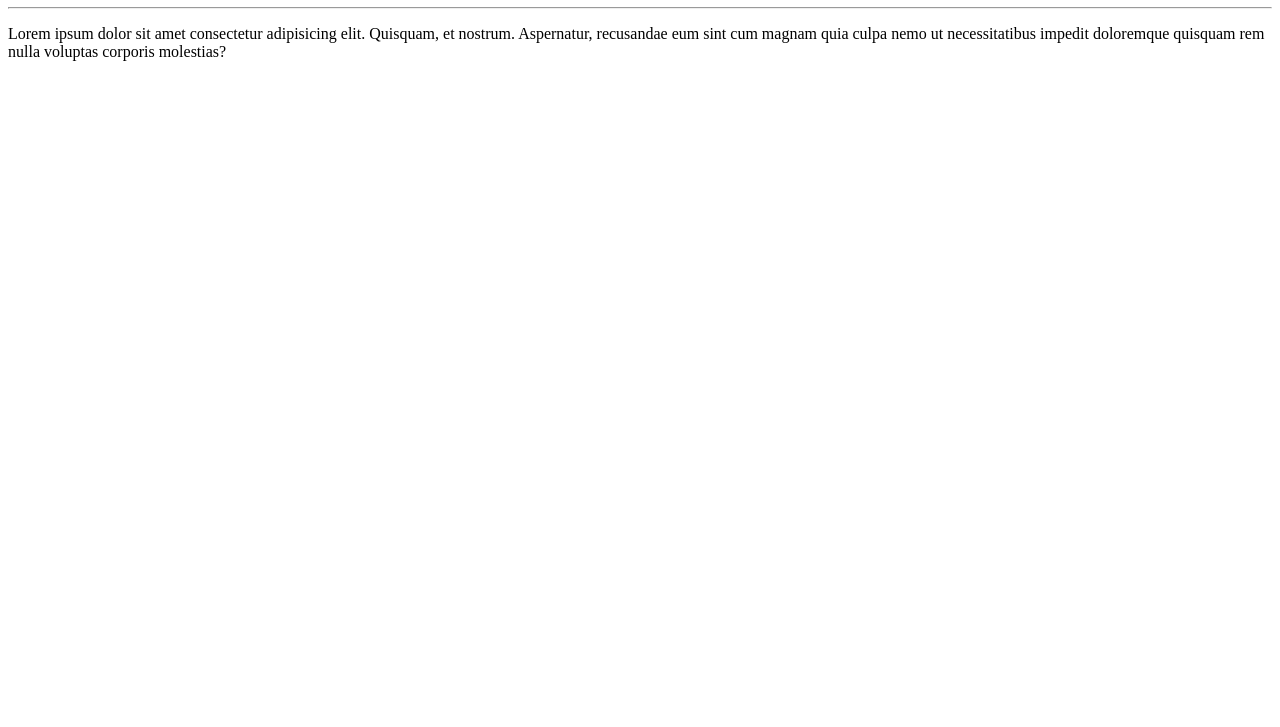
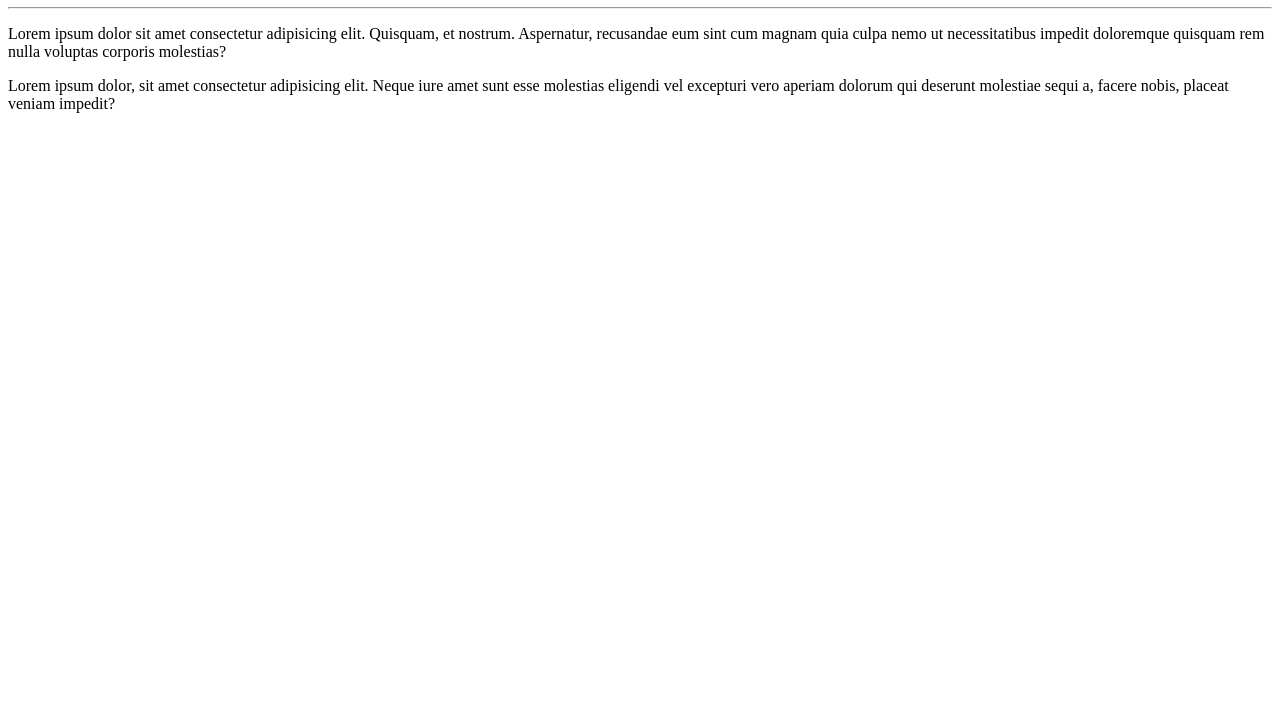
Before and after one commit to roosevelt-lima/Ola-Mundo, a plain HTML site: page site-exemplo/index.html in a window 1280 px wide. Shown: the part 73-800 px from the top of the page. Drawn offline with Linux system fonts and the light colour scheme.

Commit message:
adicionei um parágrafo

```diff
--- a/site-exemplo/index.html
+++ b/site-exemplo/index.html
@@ -9,5 +9,6 @@
     <h1>Olá, mundo!</h1>
     <hr>
     <p>Lorem ipsum dolor sit amet consectetur adipisicing elit. Quisquam, et nostrum. Aspernatur, recusandae eum sint cum magnam quia culpa nemo ut necessitatibus impedit doloremque quisquam rem nulla voluptas corporis molestias?</p>
+    <p>Lorem ipsum dolor, sit amet consectetur adipisicing elit. Neque iure amet sunt esse molestias eligendi vel excepturi vero aperiam dolorum qui deserunt molestiae sequi a, facere nobis, placeat veniam impedit?</p>
 </body>
 </html>
```
